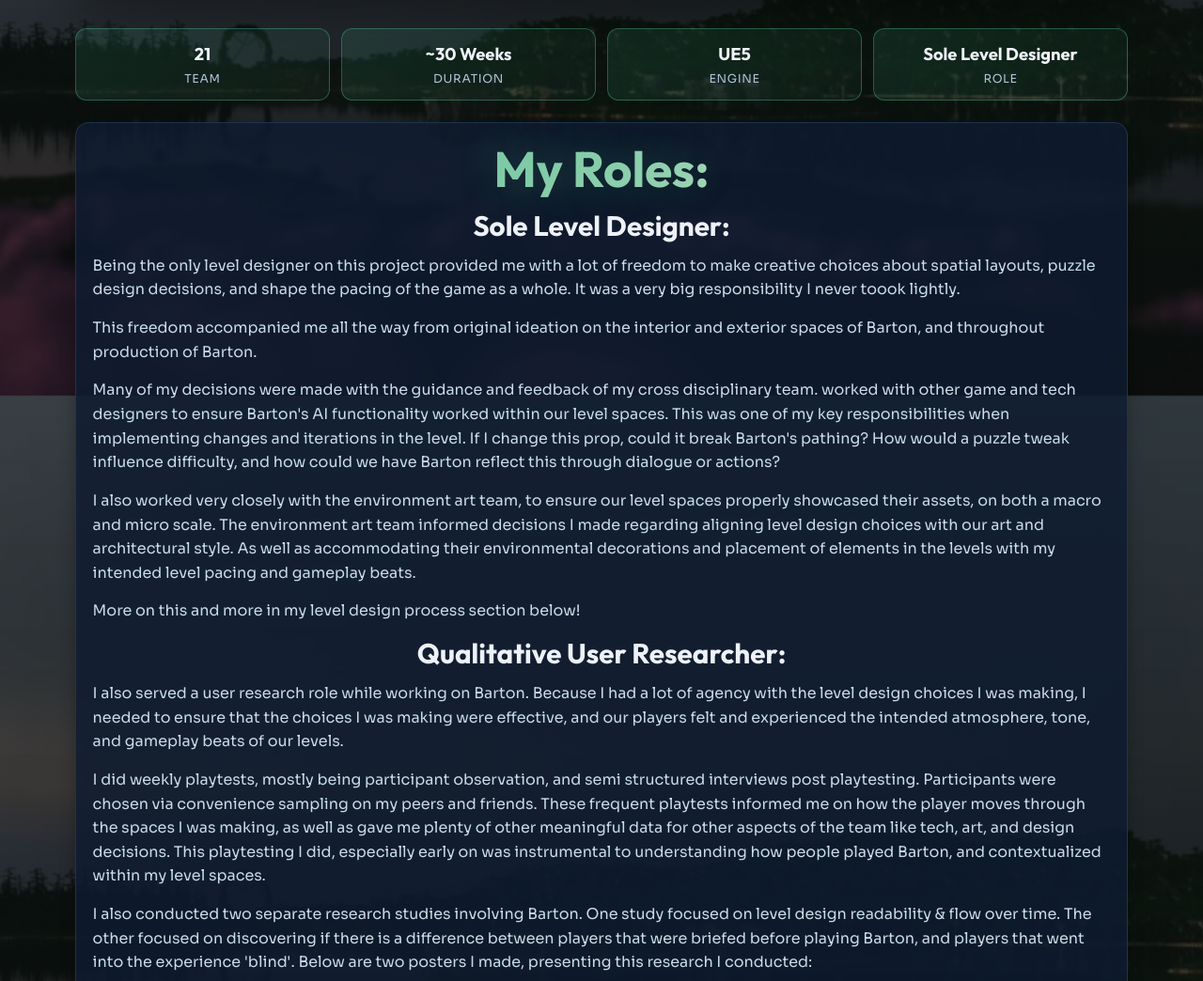
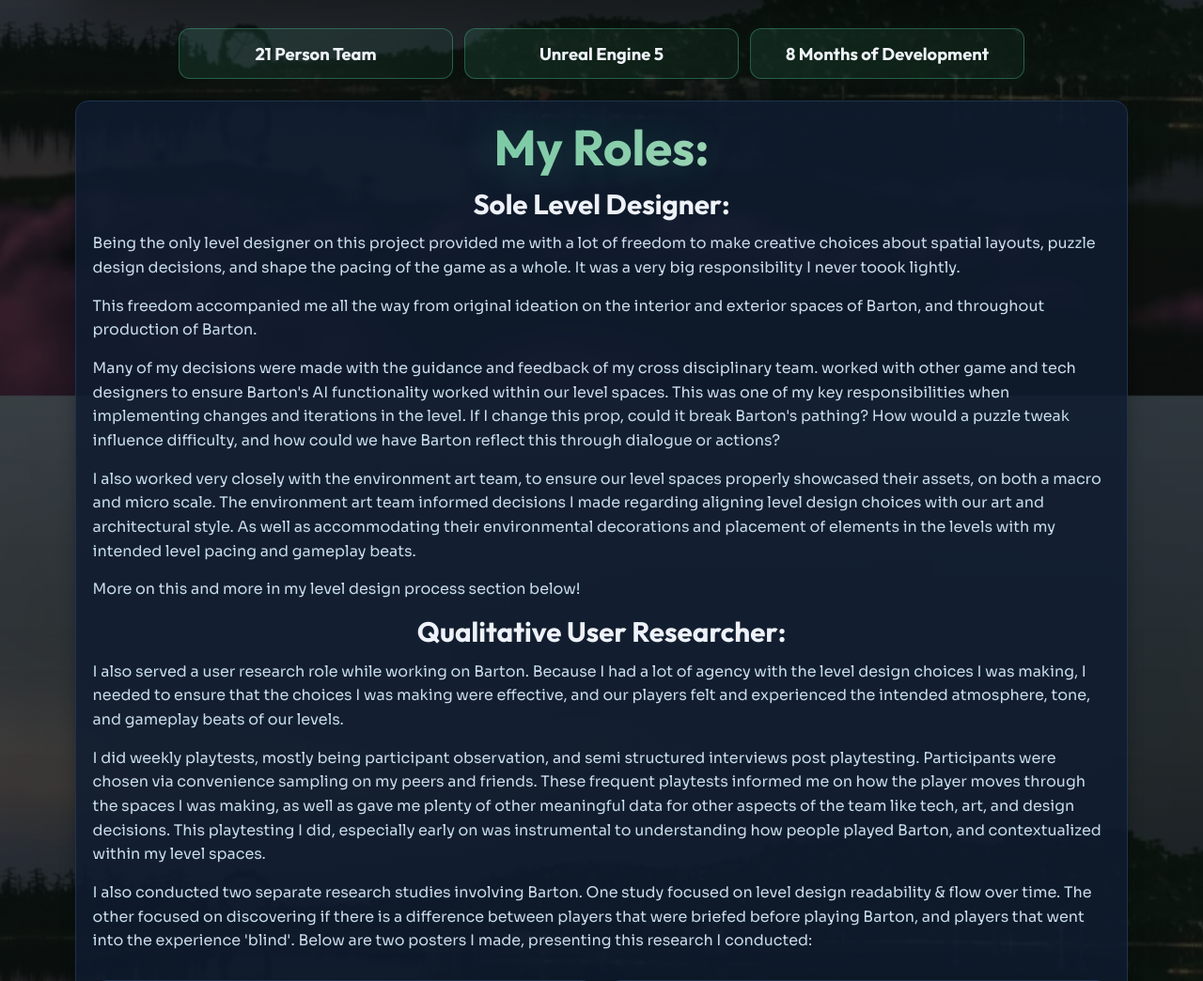
Before and after one commit to hokesen/carter.hoke.dev, a Jekyll site: the page built from barton.html, in a window 1280 px wide and 1400 px high, scrolled down 1149 px. Shown: the part 230-1274 px from the top of the window at 94% size. Built offline with Jekyll 4.4.1, drawn with Linux system fonts in a browser that asks for light colours; grey boxes are pictures that could not be loaded.

Commit message:
finishing up 4 the nite
formatting!!

```diff
--- a/barton.html
+++ b/barton.html
@@ -33,6 +33,19 @@
     margin-top: 1rem;
     padding-top: 0.5rem;
   }
+
+  .kpi-row {
+    grid-template-columns: repeat(3, minmax(0, 1fr));
+    max-width: 900px;
+    margin-left: auto;
+    margin-right: auto;
+  }
+
+  @media (max-width: 480px) {
+    .kpi-row {
+      grid-template-columns: 1fr;
+    }
+  }
 </style>
 <section class="hero fade-in">
   <h1>Barton</h1>
@@ -48,10 +61,9 @@
 </section>
 
 <div class="kpi-row fade-in">
-  <div class="kpi"><strong>21</strong><span class="kpi-label">Team</span></div>
-  <div class="kpi"><strong>~30 Weeks</strong><span class="kpi-label">Duration</span></div>
-  <div class="kpi"><strong>UE5</strong><span class="kpi-label">Engine</span></div>
-  <div class="kpi"><strong>Sole Level Designer</strong><span class="kpi-label">Role</span></div>
+  <div class="kpi"><strong>21 Person Team</strong></div>
+  <div class="kpi"><strong>Unreal Engine 5</strong></div>
+  <div class="kpi"><strong>8 Months of Development</strong></div>
 </div>
 
 <section class="panel fade-in">
--- a/expansive-fantasy-survival.html
+++ b/expansive-fantasy-survival.html
@@ -61,6 +61,12 @@
   .hero h3,
   .panel h3 {
     margin-top: 2rem;
+  }
+
+  @media (max-width: 480px) {
+    .kpi-row {
+      grid-template-columns: 1fr;
+    }
   }
 </style>
 <script>
```
Also changed, not shown: eyes-of-the-forest.html (+17 -4 lines), index.html (+7 -0 lines), specter-inspector.html (+13 -3 lines).
